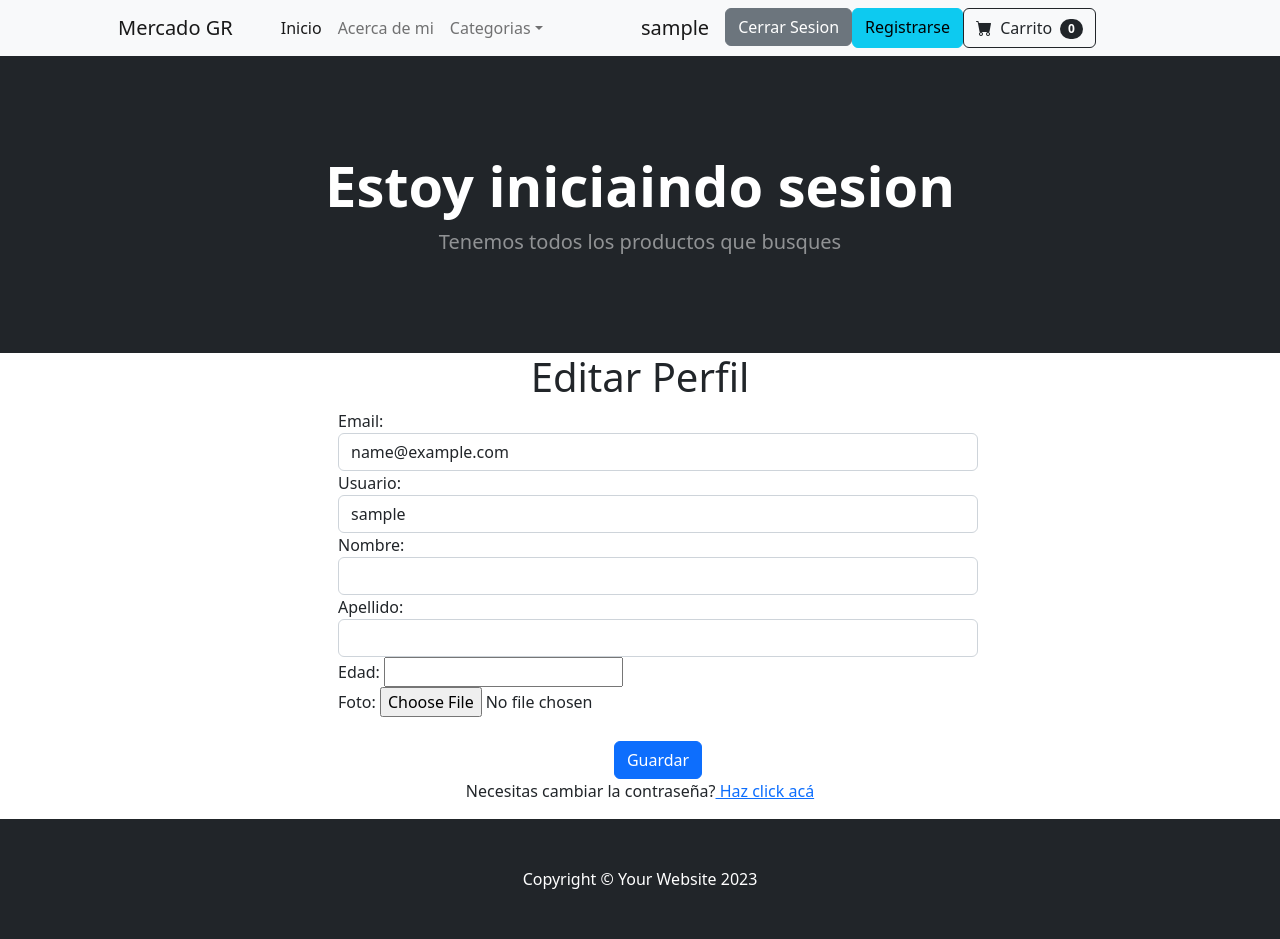
After one commit to GRFede/Proyecto-Ecommerce, a Django app: page /usuarios/perfil/ in a window 1280 px wide. The commit adds this page. Run offline with Django 5.2, Linux system fonts and the light colour scheme; the visitor is signed in with stand-in values (Sample User, id 1); some libraries are stand-ins or nearby versions.

Commit message:
falta maquetar

```diff
--- a/templates/index.html
+++ b/templates/index.html
@@ -23,22 +23,19 @@
                 <div class="collapse navbar-collapse" id="navbarSupportedContent">
                     <ul class="navbar-nav me-auto mb-2 mb-lg-0 ms-lg-4">
                         <li class="nav-item"><a class="nav-link active" aria-current="page" href={% url "inicio:inicio" %}>Inicio</a></li>
-                        <li class="nav-item"><a class="nav-link" href={% url "inicio:about" %}>Nosotros</a></li>
-                        <li class="nav-item"><a class="nav-link" href={% url "productos:CargarProducto" %}>Cargar Productos</a></li>
+                        <li class="nav-item"><a class="nav-link" href={% url "inicio:about" %}>Acerca de mi</a></li>
                         <li class="nav-item dropdown">
                             <a class="nav-link dropdown-toggle" id="navbarDropdown" href="#" role="button" data-bs-toggle="dropdown" aria-expanded="false">Categorias</a>
                             <ul class="dropdown-menu" aria-labelledby="navbarDropdown">
                                 <li><a class="dropdown-item" href={% url "productos:VerProducto" %}>Todos los productos</a></li>
-                                <li><hr class="dropdown-divider" /></li>
+                                <li><a class="dropdown-item" href={% url "productos:CargarProducto" %}>Cargar Productos</a></li>
                                 <li><a class="dropdown-item" href="#!">Buscar productos</a></li>
-                                <li><a class="dropdown-item" href="#!">Hogar</a></li>
-                                <li><a class="dropdown-item" href="#!">Construccion</a></li>
                             </ul>
                         </li>
                     </ul>
                     <ul class="navbar-nav me-auto mb-2 mb-lg-0 ms-lg-4">
                         {% if request.user.is_authenticated %}
-                        <a class="navbar-brand" href="#">{{request.user.username}}</a>
+                    <a class="navbar-brand" href={% url "usuarios:perfil" %}>{{request.user.username}}</a>
                         <form action={% url "usuarios:logout" %} method="post">
                             {% csrf_token %}
                             <input type="submit" class="btn btn-secondary" value="Cerrar Sesion">
--- a/usuario/form.py
+++ b/usuario/form.py
@@ -1,14 +1,15 @@
 from django import forms
-from django.contrib.auth.forms import UserCreationForm
 from django.contrib.auth.models import User
+from django.contrib.auth.forms import UserCreationForm,UserChangeForm, PasswordChangeForm
 
 
 class CrearUsuario(UserCreationForm):
-    nombres=forms.CharField(max_length=20)
-    apellidos=forms.CharField(max_length=20)
+    username = forms.CharField(max_length=20, label='Usuario', widget=forms.TextInput(attrs={'class':'form-control'}))
+    nombres=forms.CharField(max_length=20, label='Nombre', widget=forms.TextInput(attrs={'class':'form-control'}))
+    apellidos=forms.CharField(max_length=20, label='Apellido', widget=forms.TextInput(attrs={'class':'form-control'}))
     edad=forms.IntegerField()
     foto=forms.ImageField(required=False)
-    email=forms.EmailField()
+    email=forms.EmailField(widget=forms.EmailInput(attrs={'class':'form-control'}))
     password1=forms.CharField(label='Contraseña', widget=forms.PasswordInput)
     password2=forms.CharField(label='Repetir Contraseña', widget=forms.PasswordInput)
 
@@ -16,3 +17,28 @@ class CrearUsuario(UserCreationForm):
         model = User
         fields = ['username', 'nombres', 'apellidos', 'edad', 'foto', 'email', 'password1', 'password2']
         help_texts= {key: '' for key in fields}
+
+class FormularioEdicion(UserChangeForm):
+    password = None
+    email = forms.CharField(widget=forms.EmailInput(attrs={'class':'form-control'}))
+    nombres = forms.CharField(max_length=20, label='Nombre', widget=forms.TextInput(attrs={'class':'form-control'}))
+    apellidos = forms.CharField(max_length=20, label='Apellido', widget=forms.TextInput(attrs={'class':'form-control'}))
+    username = forms.CharField(max_length=20, label='Usuario', widget=forms.TextInput(attrs={'class':'form-control'}))
+    edad=forms.IntegerField()
+    foto=forms.ImageField(required=False)
+
+    class Meta:
+        model = User
+        fields = ('email', 'username', 'nombres', 'apellidos','edad','foto')
+
+class FormularioCambioPassword(PasswordChangeForm):
+    old_password = forms.CharField(label=("Contraseña Actual"),
+                                   widget=forms.PasswordInput(attrs={'class':'form-control'}))
+    new_password1 = forms.CharField(label=("Nueva Contraseña"),
+                                   widget=forms.PasswordInput(attrs={'class':'form-control'}))
+    new_password2 = forms.CharField(label=("Repita Nueva Contraseña"),
+                                   widget=forms.PasswordInput(attrs={'class':'form-control'}))
+
+    class Meta:
+        model = User
+        fields = ('old_password', 'new_password1', 'new_password2')
--- a/usuario/templates/login.html
+++ b/usuario/templates/login.html
@@ -8,7 +8,7 @@
 
     {{form}}
 
-    <input type="submit" value="Iniciar sesion">
+    <input type="submit" class="btn btn-primary" value="Iniciar sesion">
 
 </form>
 
--- /dev/null
+++ b/usuario/templates/perfil.html
@@ -0,0 +1,23 @@
+{% extends "index.html" %}
+
+{% block title_head %} inicio de sesion {% endblock title_head %}
+{% block titulo %} Estoy iniciaindo sesion{% endblock titulo %}
+{% block section %}
+
+<div class="container text-center">
+    <h1>Editar Perfil</h1>
+</div>
+
+<div class="container">
+
+<form id="login-form" style=" width: 50vw; margin-left : 20vw;" method="post" enctype="multipart/form-data">
+    {% csrf_token %}
+    {{ form }}
+    <br>
+    <div class="container text-center">
+    <button type="submit" class="btn btn-primary text-center">Guardar</button>
+    </div>
+</form>
+</div>
+<p class="text-center">Necesitas cambiar la contraseña?<a href={% url 'usuarios:cambiar_contraseña' %}> Haz click acá</a></p>
+{% endblock section %}
--- a/usuario/templates/register.html
+++ b/usuario/templates/register.html
@@ -4,12 +4,12 @@
 {% block title_head %} Crear Usuario {% endblock title_head %}
 {% block titulo %} Estoy en la pagina para crear un usuario{% endblock titulo %}
 {% block section %}
-<form action={% url "usuarios:register" %} method="POST">
+<form style=" width: 50vw; margin-left : 15vw;" action={% url "usuarios:register" %} method="POST">
     {% csrf_token %}
 
     {{form}}
 
-    <input type="submit" value="Registrarse">
+    <input type="submit" class="btn btn-primary text-center" value="Registrarse">
 </form>
 
 {% endblock section %}
--- a/usuario/urls.py
+++ b/usuario/urls.py
@@ -9,5 +9,10 @@ urlpatterns = [
     path('logout/', LogoutView.as_view(template_name='logout.html'), name='logout'),
     path('register/', views.register , name='register'),
     path('registrarse/', views.loginn, name='registrarse'),
+    path('perfil/', views.UsuarioEdicion.as_view(), name='perfil'),
+    path('cambiar-contraseña/', views.CambioPassword.as_view(), name='cambiar_contraseña'),
+    path('cambio-contraseña-exitoso/', views.contraseña_exitoso, name='contraseña_exitoso'),
+
+
 
 ]
--- a/usuario/views.py
+++ b/usuario/views.py
@@ -1,14 +1,16 @@
 from django.shortcuts import render,redirect
+from django.views.generic.edit import UpdateView
 from django.contrib.auth.forms import AuthenticationForm, UserCreationForm
 from django.contrib.auth import authenticate, login as django_login
 from django.urls import reverse_lazy
-from usuario.form import CrearUsuario
+from usuario.form import CrearUsuario,FormularioEdicion,FormularioCambioPassword
+from django.contrib.auth.views import PasswordChangeView
+
 
 
 def login(request):
 
     formulario = AuthenticationForm()
-
     if request.method == 'POST':
         formulario = AuthenticationForm(request, data=request.POST)
         if formulario.is_valid():
@@ -52,3 +54,19 @@ def loginn(request):
             return redirect('productos:ver')
 
     return render(request, 'registrarse.html', {'form': formulario})
+
+class UsuarioEdicion(UpdateView):
+    form_class = FormularioEdicion
+    template_name= 'perfil.html'
+    success_url = reverse_lazy('inicio:inicio')
+
+    def get_object(self):
+        return self.request.user
+
+class CambioPassword(PasswordChangeView):
+    form_class = FormularioCambioPassword
+    template_name = 'cambiar_contraseña.html'
+    success_url = reverse_lazy('usuarios:contraseña_exitoso')
+
+def contraseña_exitoso(request):
+    return render(request, 'contraseña_exitoso.html', {})
```
Also changed, not shown: inicio/templates/about.html (+1 -10 lines), usuario/templates/cambiar_contraseña.html (added, +24 -0 lines), usuario/templates/contraseña_exitoso.html (added, +15 -0 lines), usuario/templates/registrarse.html (+8 -0 lines).
